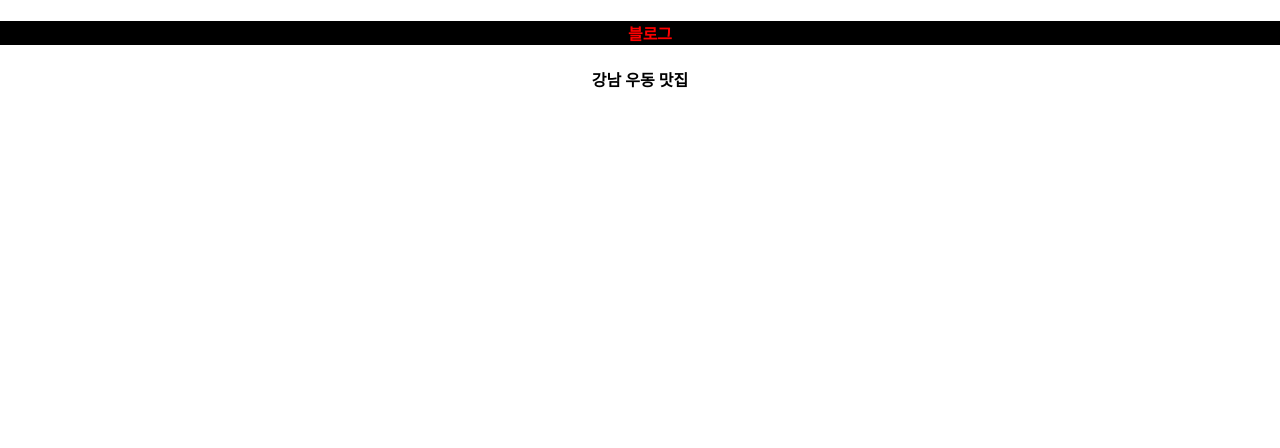
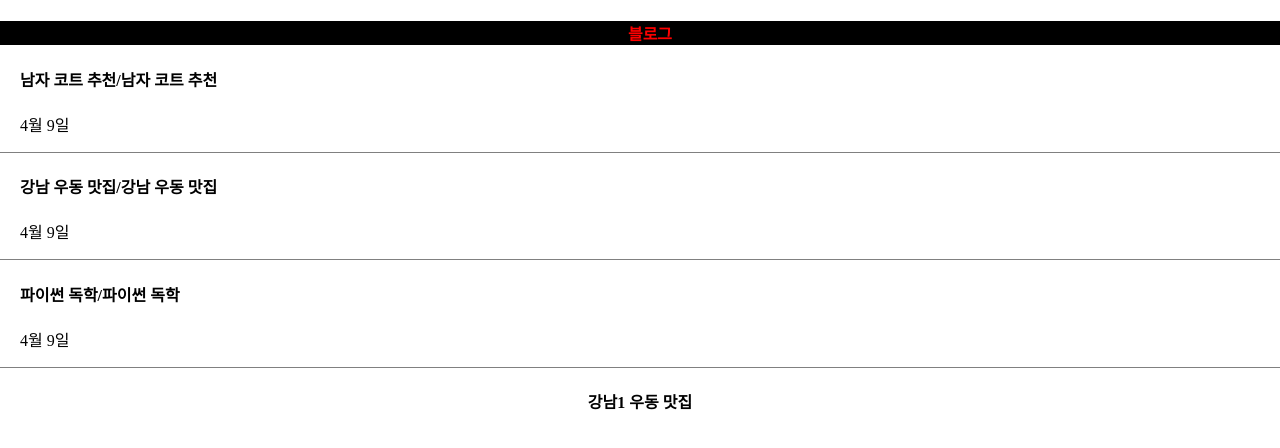
Before and after one commit to yukyeong713/appleReact, a React (Vite) app: page / in a window 1280 px wide. Shown: the top 448 px of the page. Built offline with nearby package versions, Linux system fonts and the light colour scheme.

Commit message:
study state

```diff
--- a/src/App.css
+++ b/src/App.css
@@ -1,5 +1,15 @@
 .App {
   text-align: center;
+}
+
+div {
+  box-sizing: border-box;
+}
+
+.list {
+  padding-left: 20px;
+  text-align: left;
+  border-bottom: 1px solid gray;
 }
 
 .black-nav {
--- a/src/App.jsx
+++ b/src/App.jsx
@@ -1,13 +1,42 @@
 //import logo from "./vite.svg";
 import "./App.css"; //css파일 쓰려면 상단에서 import 'css파일 경로'
+import { useState } from "react";
 
 function App() {
-  let post = "강남 우동 맛집"; //서버에서 가져온 데이터라고 가정
+  let post = "강남1 우동 맛집"; //서버에서 가져온 데이터라고 가정
+  let [blogTitle1, setblogTitle1] = useState("남자 코트 추천");
+  let [blogTitle2, setblogTitle2] = useState("강남 우동 맛집");
+  let [blogTitle3, setblogTitle3] = useState("파이썬 독학");
+  // a : state에 보관했던 자료 나옴
+  // b : satee 변경 도와주는 함수
+  let [blogTitle, setblogTitle] = useState([
+    "남자 코트 추천",
+    "강남 우동 맛집",
+    "파이썬 독학",
+  ]);
 
   return (
     <div className="App">
       <div className="black-nav">
         <h4 style={{ color: "red", fontSize: "16px" }}>블로그</h4>
+      </div>
+      <div className="list">
+        <h4>
+          {blogTitle1}/{blogTitle[0]}
+        </h4>
+        <p>4월 9일</p>
+      </div>
+      <div className="list">
+        <h4>
+          {blogTitle2}/{blogTitle[1]}
+        </h4>
+        <p>4월 9일</p>
+      </div>
+      <div className="list">
+        <h4>
+          {blogTitle3}/{blogTitle[2]}
+        </h4>
+        <p>4월 9일</p>
       </div>
       <h4>{post}</h4>
     </div>
```
